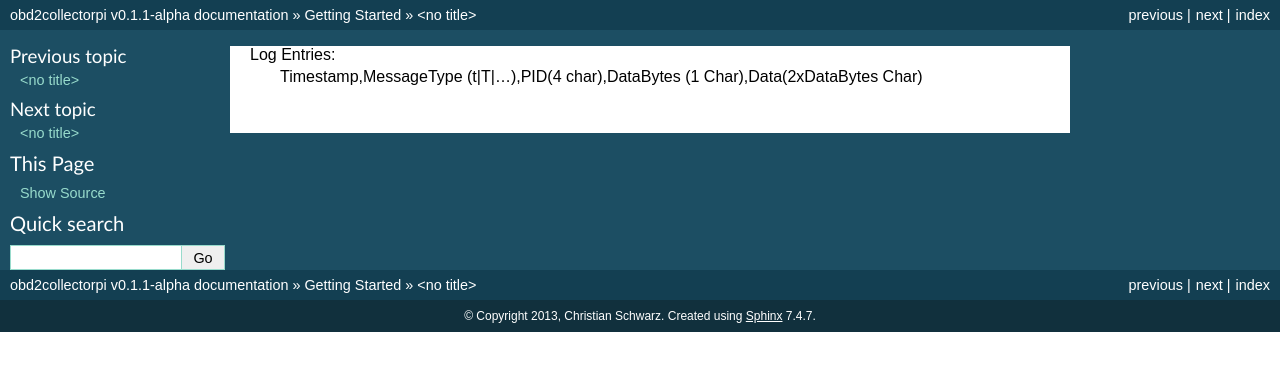
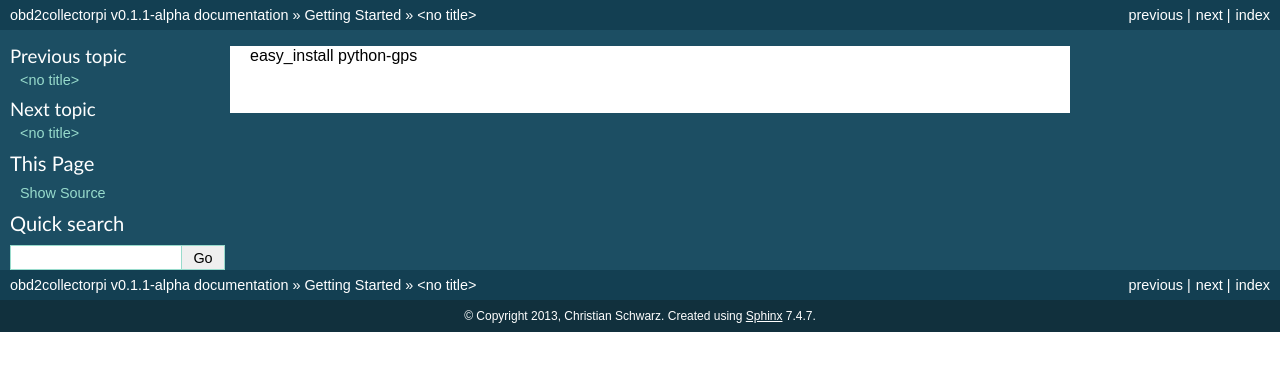
Before and after one commit to T-002/obd2datacollectorpi, a Sphinx documentation site: the page built from doc/source/getting_started/connecting_gps.rst, in a window 1280 px wide. Shown: the top 371 px of the page. Built offline with Sphinx 7.4.7, drawn with Linux system fonts in a browser that asks for light colours.

Commit message:
Modified connecting_gps.rst

```diff
--- a/doc/source/getting_started/connecting_gps.rst
+++ b/doc/source/getting_started/connecting_gps.rst
@@ -1,5 +1,3 @@
 .. index
 
-
-Log Entries:
- Timestamp,MessageType (t|T|...),PID(4 char),DataBytes (1 Char),Data(2xDataBytes Char)
+easy_install python-gps
```
